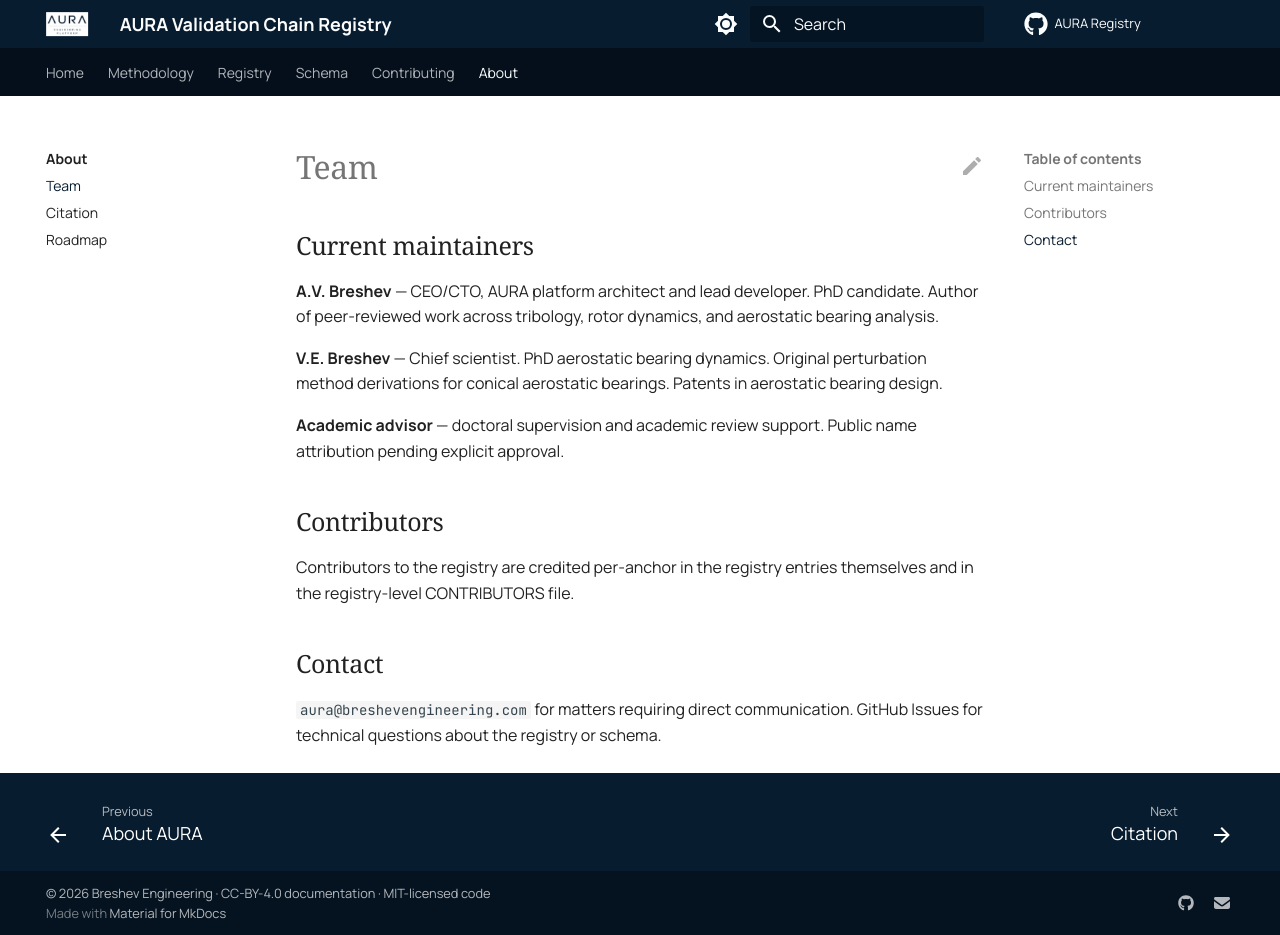
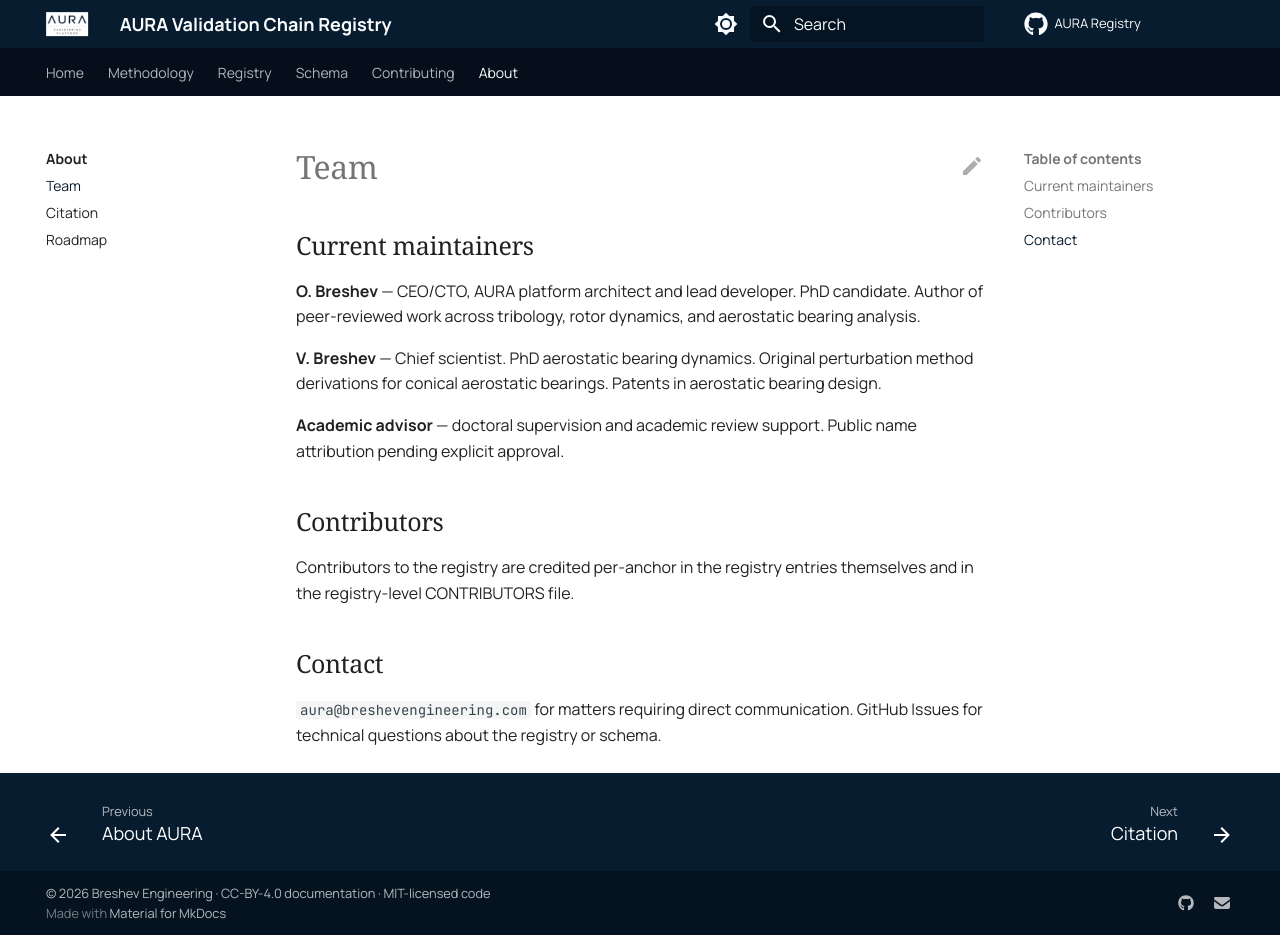
Before and after one commit to lfnavigator/aura-registry, an MkDocs documentation site: the page built from docs/about/team.md, in a window 1280 px wide and 935 px high. Built offline with MkDocs 1.6.1 and Material for MkDocs 9.7.7, drawn with Linux system fonts in a browser that asks for light colours; comment, search, counter and statistics services are not loaded.

```diff
--- a/docs/about/team.md
+++ b/docs/about/team.md
@@ -2,11 +2,11 @@
 
 ## Current maintainers
 
-**A.V. Breshev** — CEO/CTO, AURA platform architect and lead developer.
+**O. Breshev** — CEO/CTO, AURA platform architect and lead developer.
 PhD candidate. Author of peer-reviewed work across tribology, rotor
 dynamics, and aerostatic bearing analysis.
 
-**V.E. Breshev** — Chief scientist. PhD aerostatic bearing dynamics.
+**V. Breshev** — Chief scientist. PhD aerostatic bearing dynamics.
 Original perturbation method derivations for conical aerostatic bearings.
 Patents in aerostatic bearing design.
 
```
Also changed, not shown: VERSIONING.md (+2 -2 lines), cases/public/VCR_BRESHEV_CONICAL_P05_METHOD_CHAIN_001/SOURCE_AND_GOVERNANCE_NOTE.md (+1 -1 lines), 5 other files.
